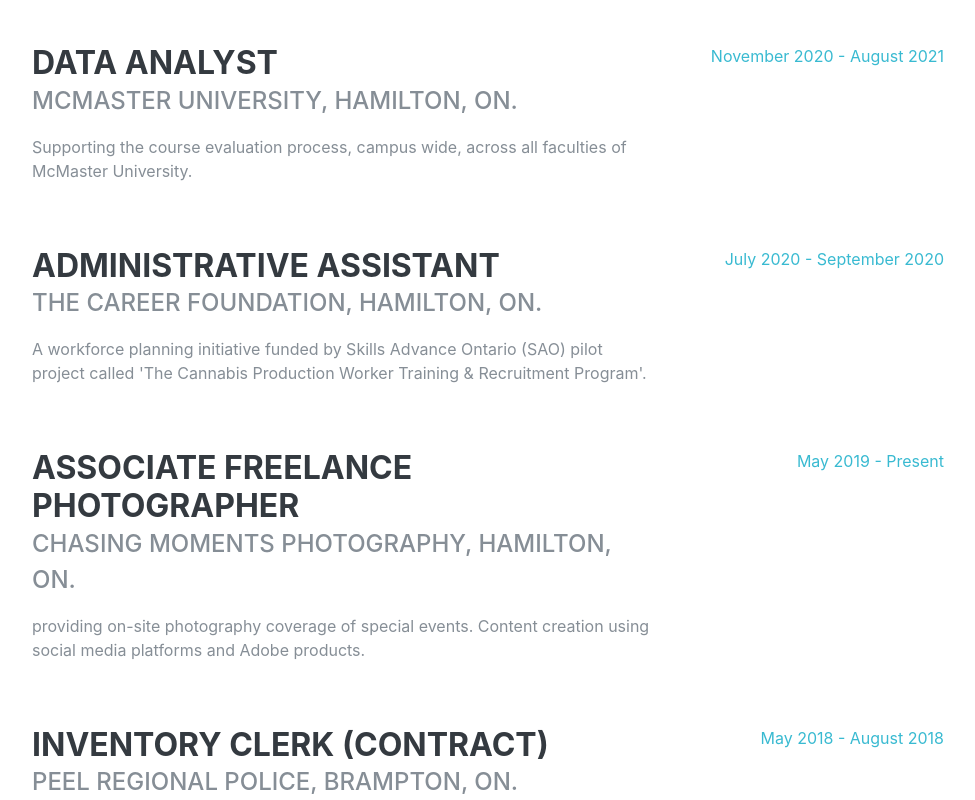
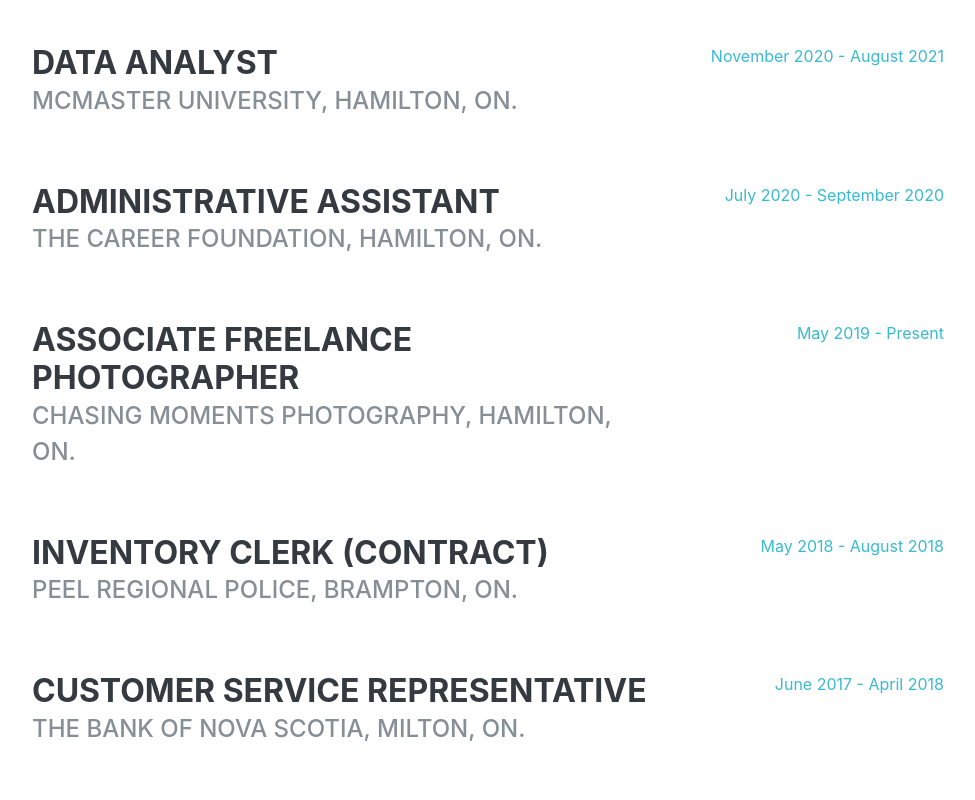
Before and after one commit to MarcelloDe/-MarcelloDe.github.io, a React (Create React App) app: page / in a window 1280 px wide. Shown: the part 920-1720 px from the top of the page, without its empty margins (288-1263 px from the left). Built offline with nearby package versions, Linux system fonts and the light colour scheme; a web font is replaced by a local one.

Commit message:
updated files

```diff
--- a/package.json
+++ b/package.json
@@ -9,7 +9,6 @@
     "@fortawesome/free-solid-svg-icons": "^5.9.0",
     "@fortawesome/react-fontawesome": "^0.1.4",
     "bootstrap": "^4.0.0-alpha.6",
-    "gh-pages": "^2.0.1",
     "react": "^16.12.0",
     "react-dom": "^16.8.6",
     "react-ga": "^2.7.0",
@@ -37,5 +36,8 @@
       "last 1 firefox version",
       "last 1 safari version"
     ]
+  },
+  "devDependencies": {
+    "gh-pages": "^3.2.3"
   }
 }
--- a/src/components/Experience.js
+++ b/src/components/Experience.js
@@ -18,8 +18,8 @@
                 <div className="resume-content">
                   <h3 className="mb-0">{exp.position}</h3>
                   <div className="subheading mb-3">{exp.organization}</div>
-                  <p>{exp.aboutWork}</p>
-                </div>
+                  <p>{exp.aboutwork}</p>
+                  </div>
                 <div className="resume-date text-md-right">
                   <span className="text-primary">{exp.fromDate} - {exp.toDate}</span>
                 </div>
```
